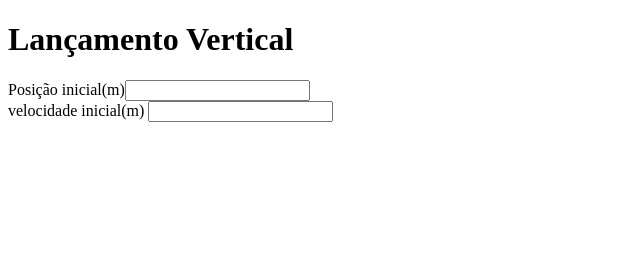
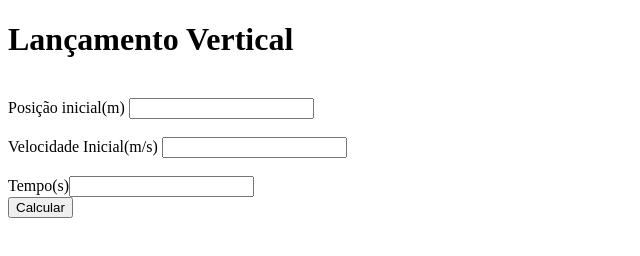
Before and after one commit to katbmx/kapst, a plain HTML site: page index.html in a window 1280 px wide. Shown: the whole page, without its empty margins (0-640 px from the left). Drawn offline with Linux system fonts and the light colour scheme.

Commit message:
Update index.html

```diff
--- a/index.html
+++ b/index.html
@@ -5,24 +5,39 @@
     <meta http-equiv="X-UA-Compatible" content="IE=edge">
     <meta name="viewport" content="width=device-width, initial-scale=1.0">
     <title>Calculadora</title>
-<link rel="stylesheet" href="style.css">
-<script src="script.js"></script>
+    <link rel="stylesheet" href="style.css">
+    <script src="script.js"></script>
 </head>
 <body>
 
-    <h1>Lançamento Vertical</h1>
-    <div class="posição inicial " id="posição inicial">
-        <label for="user">Posição inicial(m)<input type="number"></label>
-         <div class="velocidade inicial" id="velocidade inicial"></div>
-         <label for="user"> velocidade inicial(m) <input type="number"></label>
+<h1>Lançamento Vertical</h1> <!--título do site-->
+    <div class="centralizado">
+<br>
+        <div class="posição inicial">
+            <label for="inputposiçãoinicial">Posição inicial(m)  <input type="number" name="p" id="inputposiçãoinicial"></label> <!--Input e label para colocar o número do cálculo -->
+        </div>
+<br>
+        <div class="velocidade inicial">
+            <label for="inputvelocidadeinicial">Velocidade Inicial(m/s)  <input type="number" name="v" id="inputvelocidadeinicial"></label> <!--a mesma coisa da posição inicial-->
+        </div>
+    </div>
+<br>
+
+<div class="tempo">
+    <label for="inputtempo">Tempo(s)<input type="number" name="t" id="inputtempo"></label> <!--a mesma coisa da posição inicial-->
+</div>
 
 
+<div class="botão" id="calcular">
+        <button id="calcular">Calcular</button> <!--botão que quando clicado revela o resultado-->
+    </div>
+
+    <br>
+    <div class="resultado" id="resultado">
+        <p id="resultado"></p> <!--onde aparece o resultado-->
+    </div>
 
 
+</body>
 
-
-
-
-
-
-    </div>
+</html>
```
